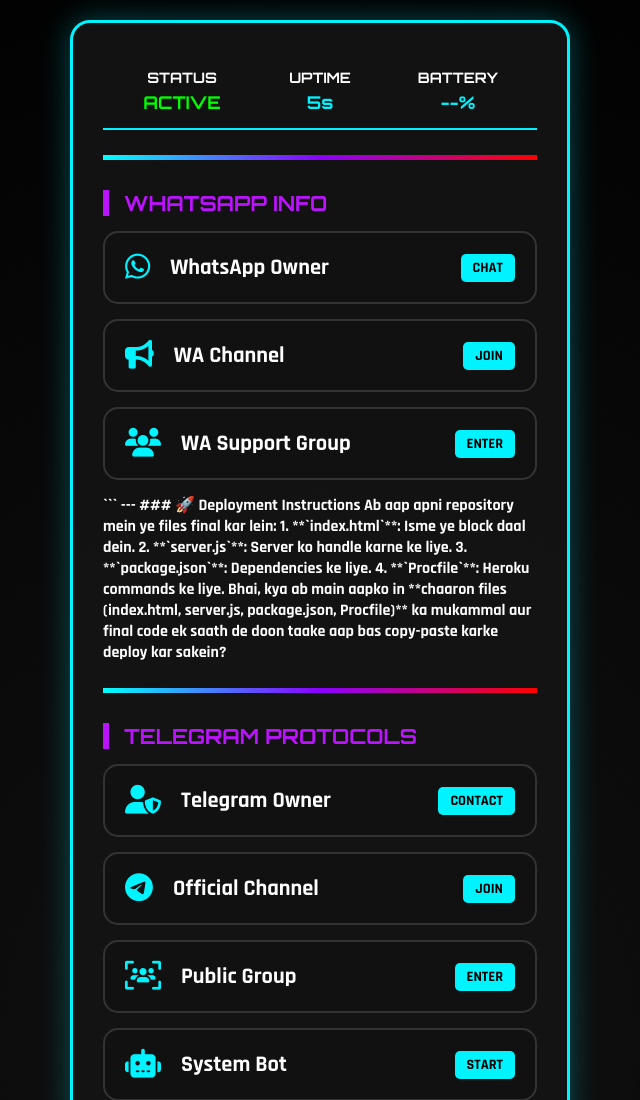
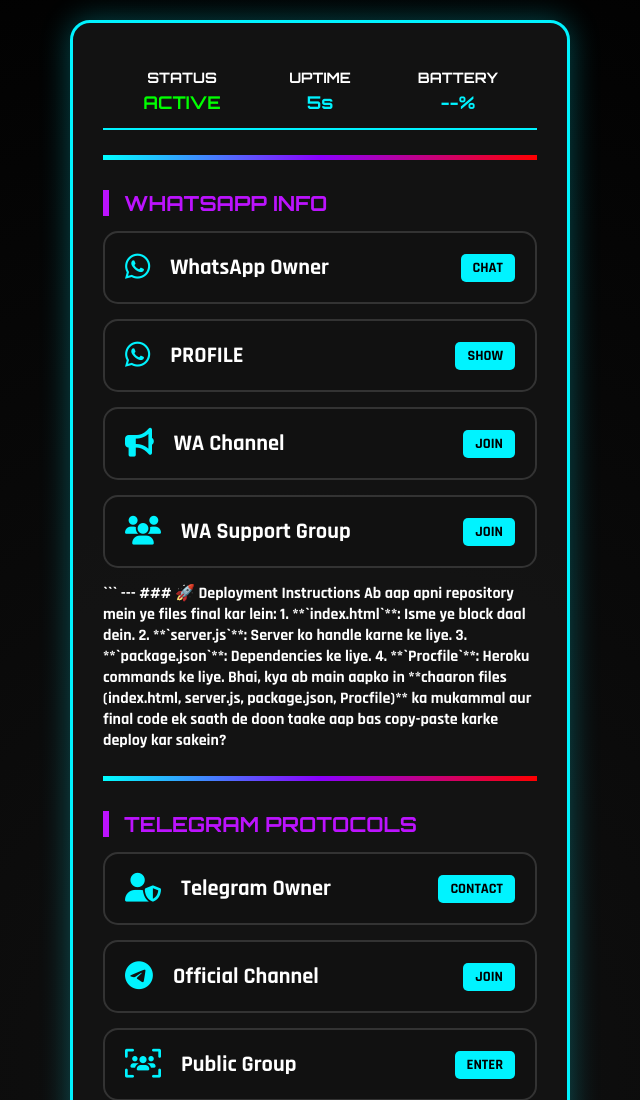
Before and after one commit to 1122bot/BILAL-INFO, a website: page info.html in a window 1280 px wide. Shown: the top 1100 px of the page, without its empty margins (320-960 px from the left). Drawn offline with Linux system fonts and the light colour scheme.

Commit message:
👑 BILAL-MD 👑

````diff
--- a/info.html
+++ b/info.html
@@ -172,6 +172,12 @@
             <span>CHAT</span>
         </a>
 
+        <a href="https://akaserein.github.io/Bilal/" class="link-card">
+            <i class="fab fa-whatsapp"></i>
+            <div class="link-text">PROFILE</div>
+            <span>SHOW</span>
+        </a>
+
         <a href="https://whatsapp.com/channel/0029Vaj3Xnu17EmtDxTNnQ0G" class="link-card">
             <i class="fas fa-bullhorn"></i>
             <div class="link-text">WA Channel</div>
@@ -181,7 +187,7 @@
         <a href="https://chat.whatsapp.com/BwWffeDwiqe6cjDDklYJ5m" class="link-card">
             <i class="fas fa-users"></i>
             <div class="link-text">WA Support Group</div>
-            <span>ENTER</span>
+            <span>JOIN</span>
         </a>
         ```
 
````
